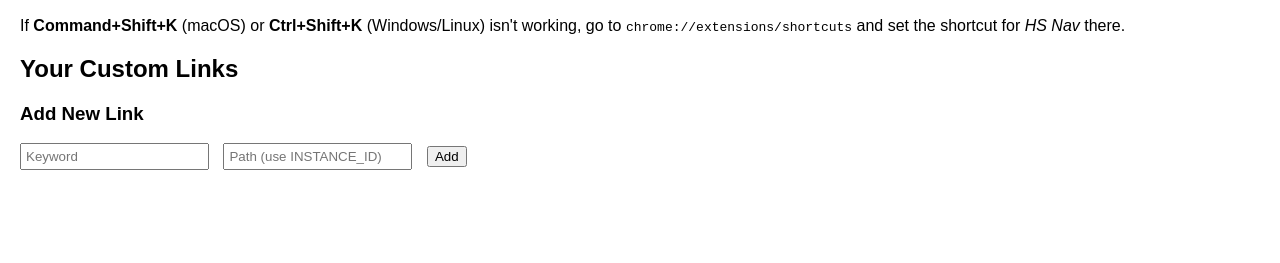
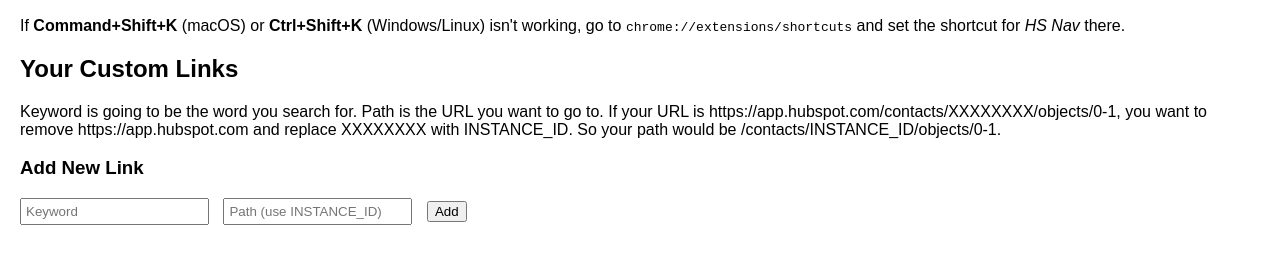
Before and after one commit to danguenet/hs-nav, a browser extension: page options.html in a window 1280 px wide. Shown: the part 111-374 px from the top of the page. Drawn offline with Linux system fonts and the light colour scheme.

Commit message:
update options copy

```diff
--- a/options.html
+++ b/options.html
@@ -32,6 +32,11 @@
   </p>
 
   <h2>Your Custom Links</h2>
+  <p>
+    Keyword is going to be the word you search for. Path is the URL you want to go to. If your URL is
+    https://app.hubspot.com/contacts/XXXXXXXX/objects/0-1, you want to remove https://app.hubspot.com
+    and replace XXXXXXXX with INSTANCE_ID. So your path would be /contacts/INSTANCE_ID/objects/0-1.
+  </p>
   <div id="navPairs"></div>
 
   <h3>Add New Link</h3>
```
